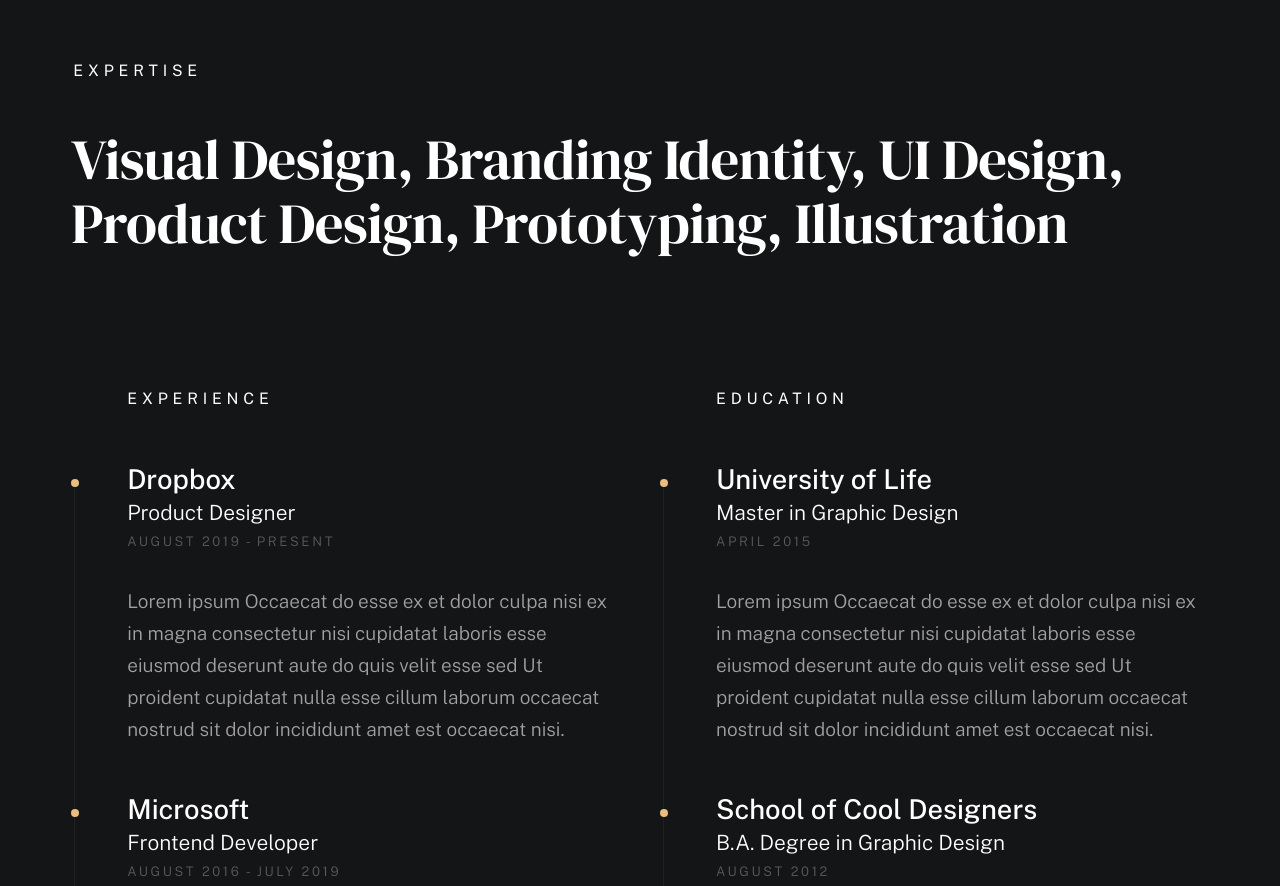
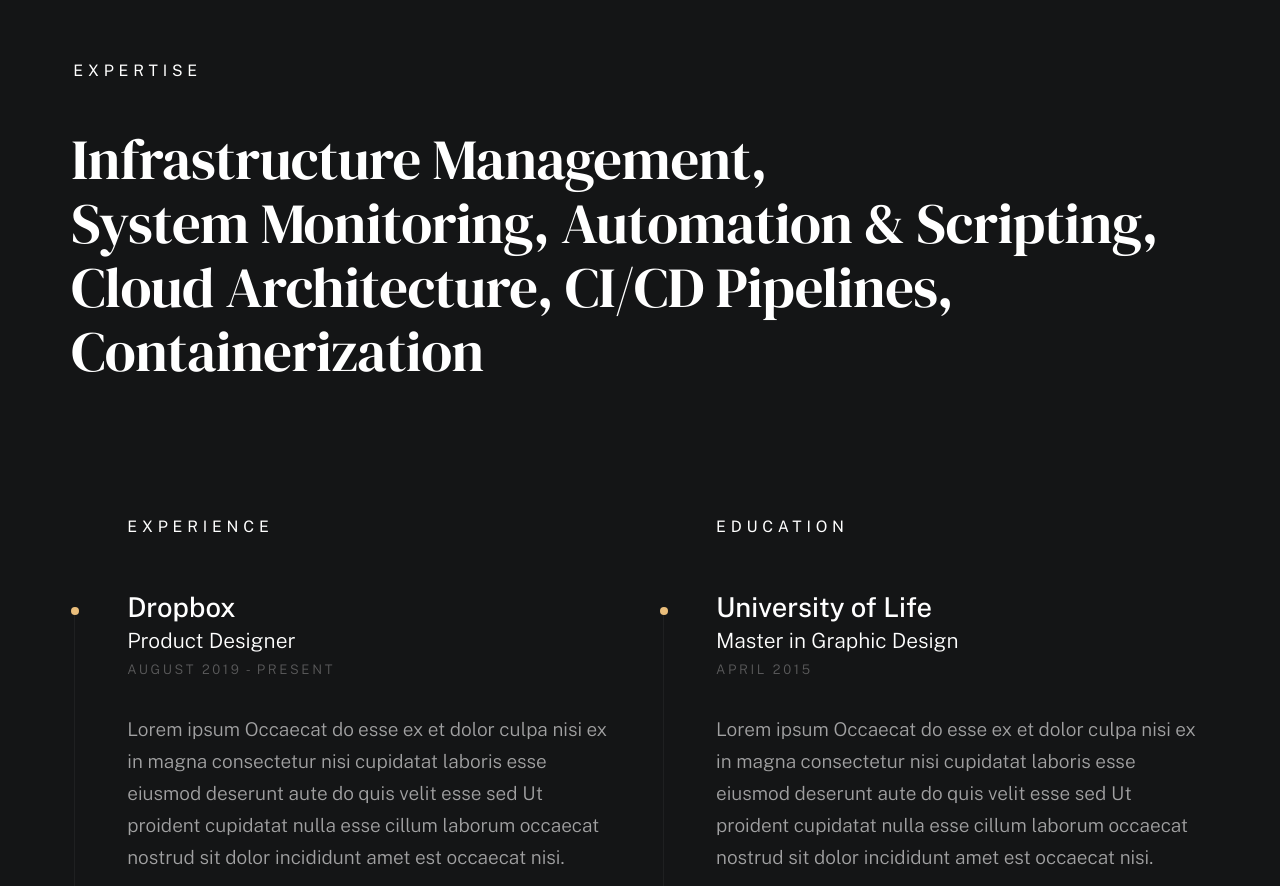
Before and after one commit to ekaalabs/portofolio, a plain HTML site: page index.html in a window 1280 px wide. Shown: the part 1960-2846 px from the top of the page. Drawn offline with nearby package versions, Linux system fonts and the light colour scheme; a web font is replaced by a local one.

Commit message:
change expertise

```diff
--- a/index.html
+++ b/index.html
@@ -149,12 +149,12 @@
                         <h2 class="text-pretitle" data-animate-el>Expertise</h2>
 
                         <ul class="skills-list h1" data-animate-el>
-                            <li>Visual Design</li>
-                            <li>Branding Identity</li>
-                            <li>UI Design</li>
-                            <li>Product Design</li>
-                            <li>Prototyping</li>
-                            <li>Illustration</li>
+                            <li>Infrastructure Management</li>
+                            <li>System Monitoring</li>
+                            <li>Automation & Scripting</li>
+                            <li>Cloud Architecture</li>
+                            <li>CI/CD Pipelines</li>
+                            <li>Containerization</li>
                         </ul>
 
                     </div>
```
